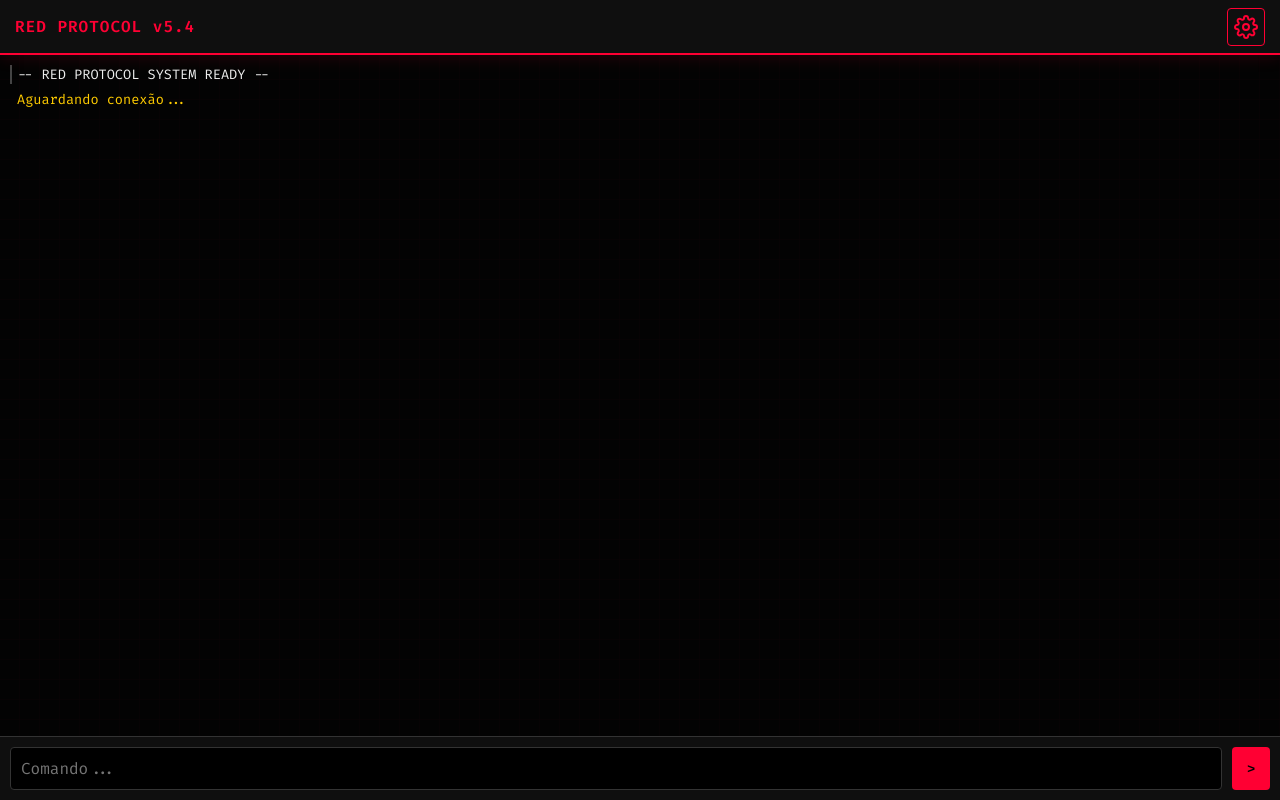
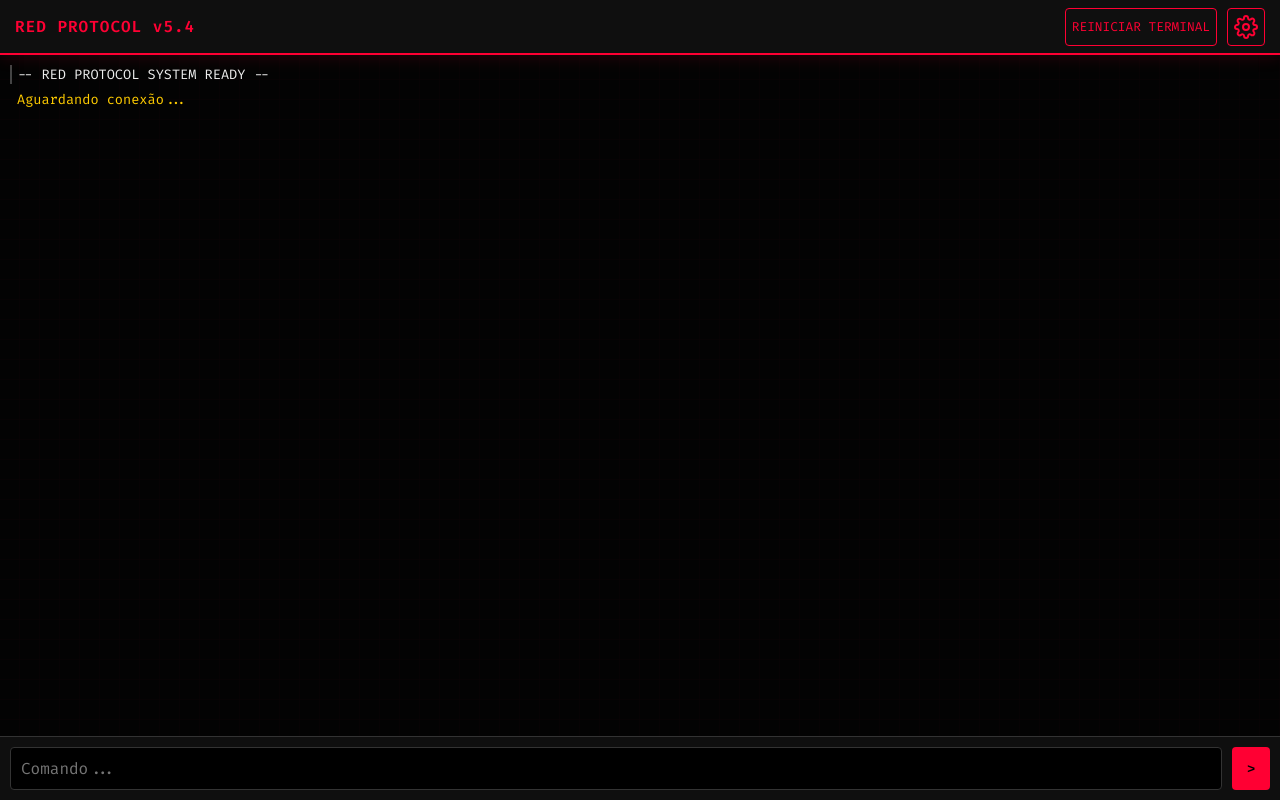
Before and after one commit to Testando0/Hosted, a website: page public/index.html in a window 1280 px wide. Drawn offline with nearby package versions, Linux system fonts and the light colour scheme; no server answers.

Commit message:
Update index.html

```diff
--- a/public/index.html
+++ b/public/index.html
@@ -40,12 +40,19 @@
         }
         .brand { font-weight: 700; color: var(--primary); font-size: 1rem; letter-spacing: 1px; }
 
+        .header-actions {
+            display: flex; gap: 10px;
+        }
+
         .btn-icon {
             background: none; border: 1px solid var(--primary);
             color: var(--primary); padding: 6px; border-radius: 4px;
             cursor: pointer; display: flex; align-items: center; justify-content: center;
+            font-size: 0.8rem; /* Para o texto "REINICIAR" */
+            font-family: inherit;
         }
         .btn-icon:active { background: var(--primary); color: #000; }
+        .btn-icon-svg { padding: 6px; } /* Mantém o ícone de engrenagem com padding padrão */
 
         /* TERMINAL AREA */
         .terminal {
@@ -155,9 +162,15 @@
 
     <header>
         <div class="brand">RED PROTOCOL <span class="status">v5.4</span></div>
-        <button class="btn-icon" onclick="toggleModal(true)">
-            <svg width="24" height="24" viewBox="0 0 24 24" fill="none" stroke="currentColor" stroke-width="2"><circle cx="12" cy="12" r="3"></circle><path d="M19.4 15a1.65 1.65 0 0 0 .33 1.82l.06.06a2 2 0 0 1 0 2.83 2 2 0 0 1-2.83 0l-.06-.06a1.65 1.65 0 0 0-1.82-.33 1.65 1.65 0 0 0-1 1.51V21a2 2 0 0 1-2 2 2 2 0 0 1-2-2v-.09A1.65 1.65 0 0 0 9 19.4a1.65 1.65 0 0 0-1.82.33l-.06.06a2 2 0 0 1-2.83 0 2 2 0 0 1 0-2.83l.06-.06a1.65 1.65 0 0 0 .33-1.82 1.65 1.65 0 0 0-1.51-1H3a2 2 0 0 1-2-2 2 2 0 0 1 2-2h.09A1.65 1.65 0 0 0 4.6 9a1.65 1.65 0 0 0-.33-1.82l-.06-.06a2 2 0 0 1 0-2.83 2 2 0 0 1 2.83 0l.06.06a1.65 1.65 0 0 0 1.82.33H9a1.65 1.65 0 0 0 1-1.51V3a2 2 0 0 1 2-2 2 2 0 0 1 2 2v.09a1.65 1.65 0 0 0 1 1.51 1.65 1.65 0 0 0 1.82-.33l.06-.06a2 2 0 0 1 2.83 0 2 2 0 0 1 0 2.83l-.06.06a1.65 1.65 0 0 0-.33 1.82V9a1.65 1.65 0 0 0 1.51 1H21a2 2 0 0 1 2 2 2 2 0 0 1-2 2h-.09a1.65 1.65 0 0 0-1.51 1z"></path></svg>
-        </button>
+        <div class="header-actions">
+            <button class="btn-icon" onclick="reloadTerminalLogs()">
+                REINICIAR TERMINAL
+            </button>
+
+            <button class="btn-icon btn-icon-svg" onclick="toggleModal(true)">
+                <svg width="24" height="24" viewBox="0 0 24 24" fill="none" stroke="currentColor" stroke-width="2"><circle cx="12" cy="12" r="3"></circle><path d="M19.4 15a1.65 1.65 0 0 0 .33 1.82l.06.06a2 2 0 0 1 0 2.83 2 2 0 0 1-2.83 0l-.06-.06a1.65 1.65 0 0 0-1.82-.33 1.65 1.65 0 0 0-1 1.51V21a2 2 0 0 1-2 2 2 2 0 0 1-2-2v-.09A1.65 1.65 0 0 0 9 19.4a1.65 1.65 0 0 0-1.82.33l-.06.06a2 2 0 0 1-2.83 0 2 2 0 0 1 0-2.83l.06-.06a1.65 1.65 0 0 0 .33-1.82 1.65 1.65 0 0 0-1.51-1H3a2 2 0 0 1-2-2 2 2 0 0 1 2-2h.09A1.65 1.65 0 0 0 4.6 9a1.65 1.65 0 0 0-.33-1.82l-.06-.06a2 2 0 0 1 0-2.83 2 2 0 0 1 2.83 0l.06.06a1.65 1.65 0 0 0 1.82.33H9a1.65 1.65 0 0 0 1-1.51V3a2 2 0 0 1 2-2 2 2 0 0 1 2 2v.09a1.65 1.65 0 0 0 1 1.51 1.65 1.65 0 0 0 1.82-.33l.06-.06a2 2 0 0 1 2.83 0 2 2 0 0 1 0 2.83l-.06.06a1.65 1.65 0 0 0-.33 1.82V9a1.65 1.65 0 0 0 1.51 1H21a2 2 0 0 1 2 2 2 2 0 0 1-2 2h-.09a1.65 1.65 0 0 0-1.51 1z"></path></svg>
+            </button>
+        </div>
     </header>
 
     <div class="terminal" id="terminal">
@@ -236,7 +249,7 @@
 
         // --- SOCKET EVENTS ---
         socket.on('log-history', (history) => {
-            terminal.innerHTML = '';
+            terminal.innerHTML = ''; // Limpa antes de carregar o histórico
             history.forEach(addLogToScreen);
         });
 
@@ -251,6 +264,23 @@
             terminal.appendChild(div);
             terminal.scrollTop = terminal.scrollHeight;
         }
+
+        // --- FUNÇÃO PARA REINICIAR O TERMINAL ---
+        function reloadTerminalLogs() {
+            // 1. Limpa o DOM do terminal
+            terminal.innerHTML = '';
+
+            // 2. Adiciona as mensagens iniciais
+            addLogToScreen({ type: 'info', text: '-- REINICIANDO LOG DO PAINEL --', time: new Date().toLocaleTimeString('pt-BR') });
+
+            // 3. Pede ao servidor para reenviar o histórico de logs (se o servidor suportar)
+            // No seu server.js atual, a conexão já emite o histórico.
+            // Para garantir a sincronia, podemos emitir um evento.
+            // Para o seu código, a melhor forma de forçar o reenvio é desconectar/reconectar, mas vamos
+            // simplificar e pedir o histórico diretamente, assumindo que o server.js pode ser modificado para escutar este evento.
+            socket.emit('request-log-history');
+        }
+
 
         // --- COMMANDS ---
         function sendCommand() {
```
